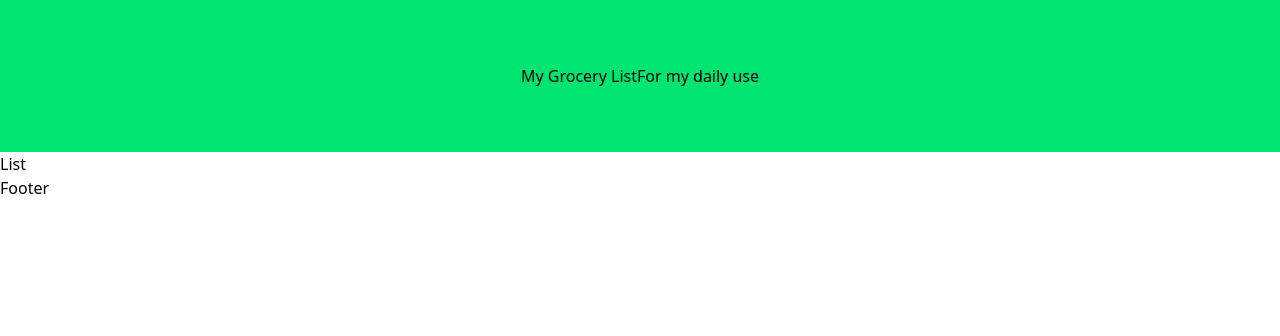
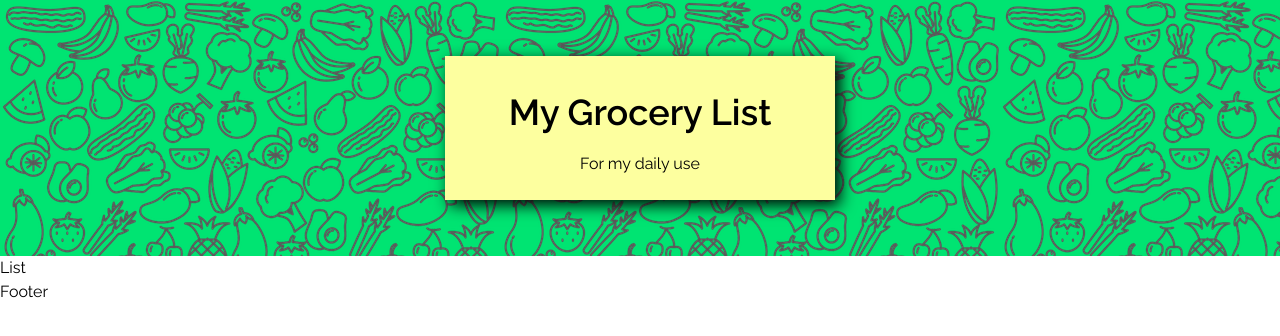
Before and after one commit to DrHyde01/GroceryList-React, a React (Vite) app: page / in a window 1280 px wide. Shown: the top 336 px of the page. Built offline with nearby package versions, Linux system fonts and the light colour scheme.

Commit message:
Add header and some custom CSS

```diff
--- a/src/components/Header/index.jsx
+++ b/src/components/Header/index.jsx
@@ -3,9 +3,16 @@ import background from "../../images/foodPattern.png";
 
 const Header = () => {
   return (
-    <div className="flex justify-center align-center w-full h-auto p-16 bg-customGreen">
-      <h1 className="title">My Grocery List</h1>
-      <p className="subtitle">For my daily use</p>
+    <div
+      className="flex justify-center align-center w-full h-auto p-14 bg-customGreen "
+      style={{ backgroundImage: `url('${background}')` }}
+    >
+      <div className="flex flex-col justify-center w-1/3 p-5 bg-customYellow shadow-[_5px_5px_15px_#000] bg-fixed animate-titleAppear">
+        <h1 className="text-4xl font-semibold text-center p-4">
+          My Grocery List
+        </h1>
+        <p className="text-center p-1">For my daily use</p>
+      </div>
     </div>
   );
 };
--- a/src/index.css
+++ b/src/index.css
@@ -1,5 +1,9 @@
 @import url("https://fonts.googleapis.com/css2?family=Raleway:ital,wght@0,100;0,200;0,300;0,400;0,500;0,600;0,700;0,800;0,900;1,100;1,200;1,300;1,400;1,500;1,600;1,700;1,800;1,900&display=swap");
-
+@layer base {
+  html {
+    font-family: "Raleway", system-ui, sans-serif;
+  }
+}
 @tailwind base;
 @tailwind components;
 @tailwind utilities;
--- a/tailwind.config.js
+++ b/tailwind.config.js
@@ -2,13 +2,23 @@ module.exports = {
   content: ["./src/**/*.{js,jsx,ts,tsx}"],
   theme: {
     extend: {
-      fontFamily: {
-        Raleway: ["Raleway", "cursive"],
-      },
-
       colors: {
         customGreen: "#00e472",
         customYellow: "#fdff9f",
+      },
+
+      keyframes: {
+        titleAppear: {
+          from: {
+            opacity: 0,
+          },
+          to: {
+            opacity: 1,
+          },
+        },
+      },
+      animation: {
+        titleAppear: "titleAppear 1s ease-in-out",
       },
     },
   },
```
